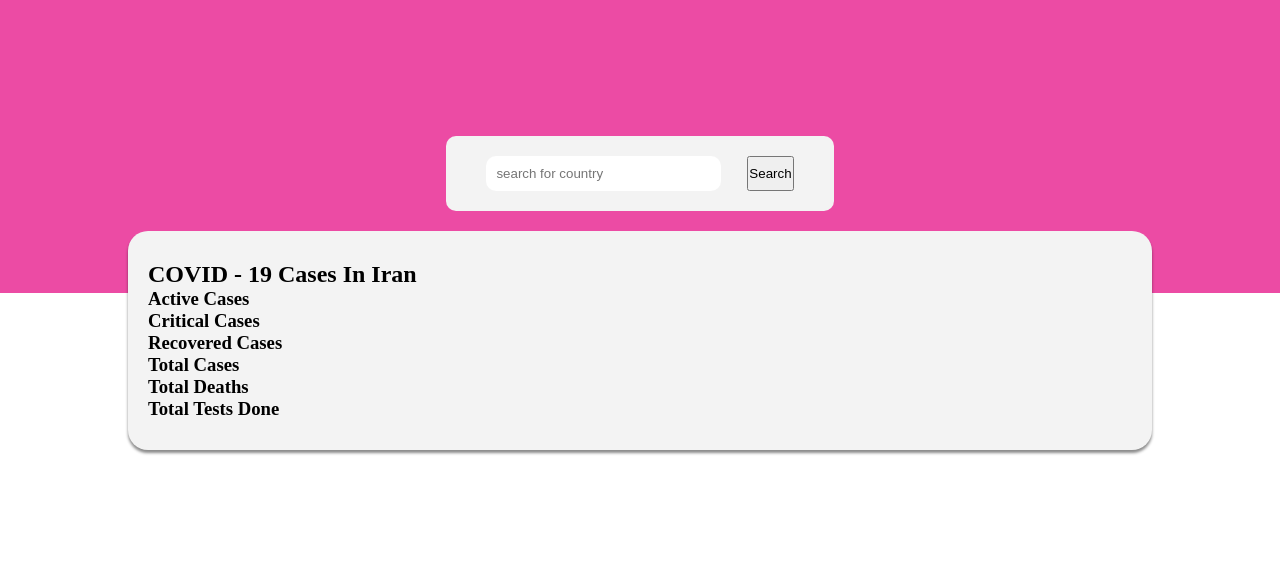
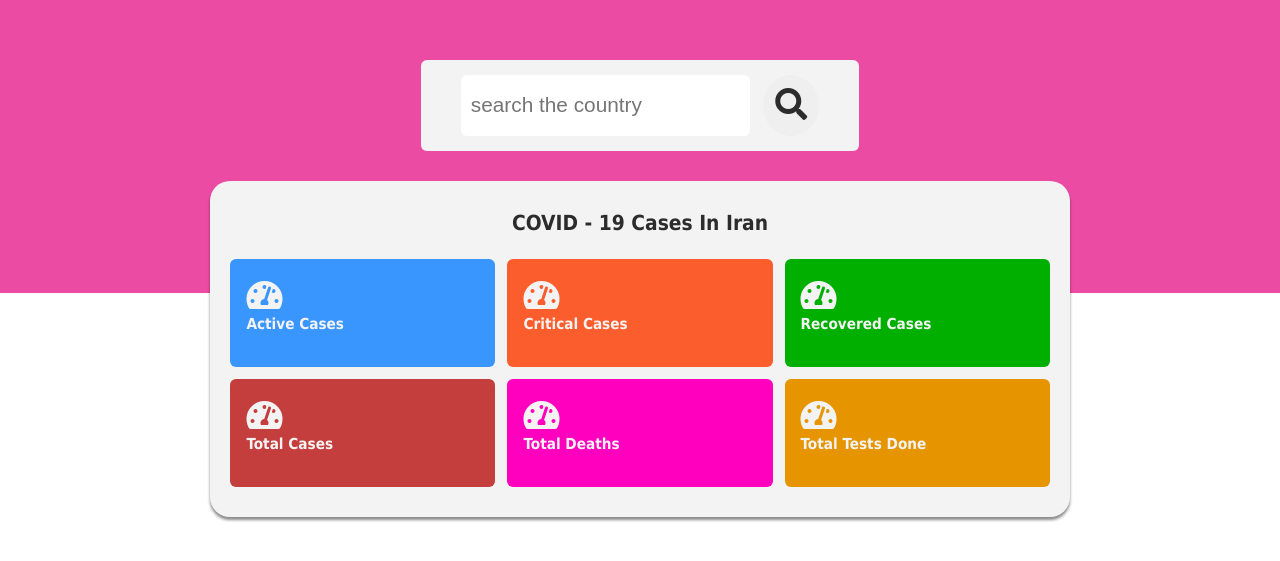
Before and after one commit to iamamirali/Corona-Stats-App, a website: page index.html in a window 1280 px wide. Shown: the part 107-668 px from the top of the page. Drawn offline with Linux system fonts and the light colour scheme; no server answers.

Commit message:
add searchBar functionality

```diff
--- /dev/null
+++ b/Sass/_mixins.scss
@@ -0,0 +1,6 @@
+@import 'variables';
+
+@mixin stats-item-container {
+    padding: 18px 16px 24px 16px;
+    border-radius: $itemRadius;
+}
--- a/Sass/_variables.scss
+++ b/Sass/_variables.scss
@@ -4,9 +4,13 @@ $baseWhiteBg: white;
 $pinkBg: rgb(255, 0, 191);
 $brownBg: rgb(197, 62, 62);
 $milkyBg: #f3f3f3;
-$orangeBg: rgb(255, 180, 40);
+$orangeBg: rgb(230, 149, 0);
 $greenBg: rgb(1, 175, 1);
 $blueBg: rgb(58, 150, 255);
-$redBg: rgb(252, 75, 44);
+$redBg: rgb(252, 93, 44);
 
-$itemRadius: 10px;
+$lightBlack: rgb(44, 44, 44);
+
+$itemRadius: 6px;
+
+$baseHover: #d6d6d6;
--- a/Sass/style.scss
+++ b/Sass/style.scss
@@ -1,8 +1,13 @@
 @import "variables";
+@import "mixins";
 
 *{
     padding: 0;
     margin: 0;
+}
+
+body{
+    font-family: tahoma;
 }
 
 #main {
@@ -20,13 +25,32 @@
     max-width: 1024px;
 }
 
+.container-title{
+    text-align: center;
+    color: $lightBlack;
+    font: {
+        size: 1.3rem;
+        weight: 600;
+    }
+    margin-bottom: 24px;
+}
+
+.stats-container{
+    background-color: $milkyBg;
+    width: 80%;
+    margin: 10px auto;
+    border-radius: 20px;
+    box-shadow: 0px 3px 3px rgba(0, 0, 0, 0.459);
+    padding: 30px 20px;
+}
+
 .search-container{
     display: flex;
     justify-content: space-between;
     margin: 0px auto 20px auto;
-    width: 30%;
+    width: 35%;
     background-color: $milkyBg;
-    padding: 20px 40px;
+    padding: 15px 40px;
     border-radius: $itemRadius;
 }
 
@@ -35,13 +59,68 @@
         style: none;
         radius: $itemRadius;
     }
-    width: 70%;
+    width: 75%;
     padding: 10px;
+    font-size: 1.3rem;
+    transition: background 0.2s;
+}
+#search-bar:hover{
+    background-color: $baseHover;
 }
 
-.stats-container{
-    background-color: $milkyBg;
-    border-radius: 20px;
-    box-shadow: 0px 3px 3px rgba(0, 0, 0, 0.459);
-    padding: 30px 20px;
+#search-btn{
+    border-style: none;
+    padding: 12px;
+    border-radius: 50%;
+    color: $lightBlack;
+    font-size: 2rem;
+    transition: background 0.2s;
 }
+#search-btn:hover{
+    background-color: $baseHover;
+}
+
+
+.stats-list{
+    display: grid;
+    grid-template-columns: repeat(3,1fr);
+    grid-gap: 12px;
+}
+
+.stats-item{
+    @include stats-item-container;
+    color: $milkyBg;
+}
+
+.stats-title{
+    font-size: 0.95rem;
+}
+
+.stats-item-icon{
+    font-size: 2rem;
+}
+
+.stats-number{
+    padding-top: 10px;
+    font-size: 2rem;
+}
+
+.active-cases{
+    background-color: $blueBg;
+}
+.critical-cases{
+    background-color: $redBg;
+}
+.recovered-cases{
+    background-color: $greenBg;
+}
+
+.total-cases{
+    background-color: $brownBg;
+}
+.total-deaths{
+    background-color: $pinkBg;
+}
+.total-tests{
+    background-color: $orangeBg;
+}
--- a/app.js
+++ b/app.js
@@ -1,10 +1,14 @@
+// choose country, which defaultly is iran
+let country = 'iran'
+
 function getData() {
-    fetch('https://corona.lmao.ninja/v2/countries/iran')
+    fetch(`https://corona.lmao.ninja/v2/countries/${country}`)
     .then(response => response.json())
     .then(data => htmlSetter(data))
 }
 getData()
 
+// stats items
 const activeCases = document.querySelector('.active-cases')
 const criticalCases = document.querySelector('.critical-cases')
 const recoveredCases = document.querySelector('.recovered-cases')
@@ -12,20 +16,34 @@ const totalCases = document.querySelector('.total-cases')
 const totalDeaths = document.querySelector('.total-deaths')
 const totalTests = document.querySelector('.total-tests')
 
+// search section items
+const searchBar = document.getElementById('search-bar')
+const searchBtn = document.getElementById('search-btn')
+// set searchBar value initially to empty string
+searchBar.value = ''
+
+// chosen country title value
+const countryTitle = 'Iran'
+
+// data number elt
+const statsNumber = document.querySelector('.stats-number')
+
+searchBtn.addEventListener('click', function(){
+    country = searchBar.value.toLowerCase()
+    getData()
+})
+
 // sets suitable value for different items
 function htmlSetter(data) {
-    itemValueSetter(activeCases,data.active)
+    itemValueSetter(activeCases,data.todayCases)
     itemValueSetter(criticalCases,data.critical)
-    itemValueSetter(recoveredCases,data.recovered)
+    itemValueSetter(recoveredCases,data.todayRecovered)
     itemValueSetter(totalCases,data.cases)
-    itemValueSetter(totalDeaths,data.deaths)
+    itemValueSetter(totalDeaths,data.todayDeaths)
     itemValueSetter(totalTests,data.tests)
 }
 
 // gets data, creates p element and put the specified value to specified container
 function itemValueSetter(item,data) {
-    const statsNumber = document.createElement('p')
-    statsNumber.textContent = data
-    statsNumber.classList.add('stats-number')
-    item.appendChild(statsNumber)
+        item.children[2].textContent = data
 }
--- a/index.html
+++ b/index.html
@@ -4,6 +4,7 @@
     <meta charset="UTF-8">
     <meta http-equiv="X-UA-Compatible" content="IE=edge">
     <meta name="viewport" content="width=device-width, initial-scale=1.0">
+    <link rel="stylesheet" href="https://cdnjs.cloudflare.com/ajax/libs/font-awesome/5.15.4/css/all.min.css" integrity="sha512-1ycn6IcaQQ40/MKBW2W4Rhis/DbILU74C1vSrLJxCq57o941Ym01SwNsOMqvEBFlcgUa6xLiPY/NS5R+E6ztJQ==" crossorigin="anonymous" referrerpolicy="no-referrer" />
     <link rel="stylesheet" href="./Sass/style.css">
     <title>Document</title>
 </head>
@@ -11,35 +12,65 @@
     <main id="main">
         <div id="container">
             <div class="search-container">
-                <input type="text" id="search-bar" placeholder="search for country">
-                <button id="search-btn">Search</button>
+                <input type="text" id="search-bar" placeholder="search the country">
+                <button id="search-btn">
+                    <i class="fas fa-search"></i>
+                </button>
             </div>
 
             <div class="stats-container">
-                <h2 id="container-title">COVID - 19 Cases In Iran</h2>
+                <h2 class="container-title">
+                    COVID - 19 Cases In
+                    <span class="chosen-country">Iran</span>
+                </h2>
+                <div class="stats-list">
+                    <div class="stats-item active-cases">
+                        <div class="stats-item-icon">
+                            <i class="fas fa-tachometer-alt"></i>
+                        </div>
+                        <h4 class="stats-title">Active Cases</h4>
+                        <h3 class="stats-number"></h3>
+                    </div>
 
-                <div class="active-cases">
-                    <h3 class="stats-title">Active Cases</h3>
-                </div>
+                    <div class="stats-item critical-cases">
+                        <div class="stats-item-icon">
+                            <i class="fas fa-tachometer-alt"></i>
+                        </div>
+                        <h4 class="stats-title">Critical Cases</h4>
+                        <h3 class="stats-number"></h3>
+                    </div>
 
-                <div class="critical-cases">
-                    <h3 class="stats-title">Critical Cases</h3>
-                </div>
+                    <div class="stats-item recovered-cases">
+                        <div class="stats-item-icon">
+                            <i class="fas fa-tachometer-alt"></i>
+                        </div>
+                        <h4 class="stats-title">Recovered Cases</h4>
+                        <h3 class="stats-number"></h3>
+                    </div>
 
-                <div class="recovered-cases">
-                    <h3 class="stats-title">Recovered Cases</h3>
-                </div>
+                    <div class="stats-item total-cases">
+                        <div class="stats-item-icon">
+                            <i class="fas fa-tachometer-alt"></i>
+                        </div>
+                        <h4 class="stats-title">Total Cases</h4>
+                        <h3 class="stats-number"></h3>
+                    </div>
 
-                <div class="total-cases">
-                    <h3 class="stats-title">Total Cases</h3>
-                </div>
+                    <div class="stats-item total-deaths">
+                        <div class="stats-item-icon">
+                            <i class="fas fa-tachometer-alt"></i>
+                        </div>
+                        <h4 class="stats-title">Total Deaths</h4>
+                        <h3 class="stats-number"></h3>
+                    </div>
 
-                <div class="total-deaths">
-                    <h3 class="stats-title">Total Deaths</h3>
-                </div>
-
-                <div class="total-tests">
-                    <h3 class="stats-title">Total Tests Done</h3>
+                    <div class="stats-item total-tests">
+                        <div class="stats-item-icon">
+                            <i class="fas fa-tachometer-alt"></i>
+                        </div>
+                        <h4 class="stats-title">Total Tests Done</h4>
+                        <h3 class="stats-number"></h3>
+                    </div>
                 </div>
             </div>
         </div>
```
Also changed, not shown: Sass/style.css, 1 other file.
